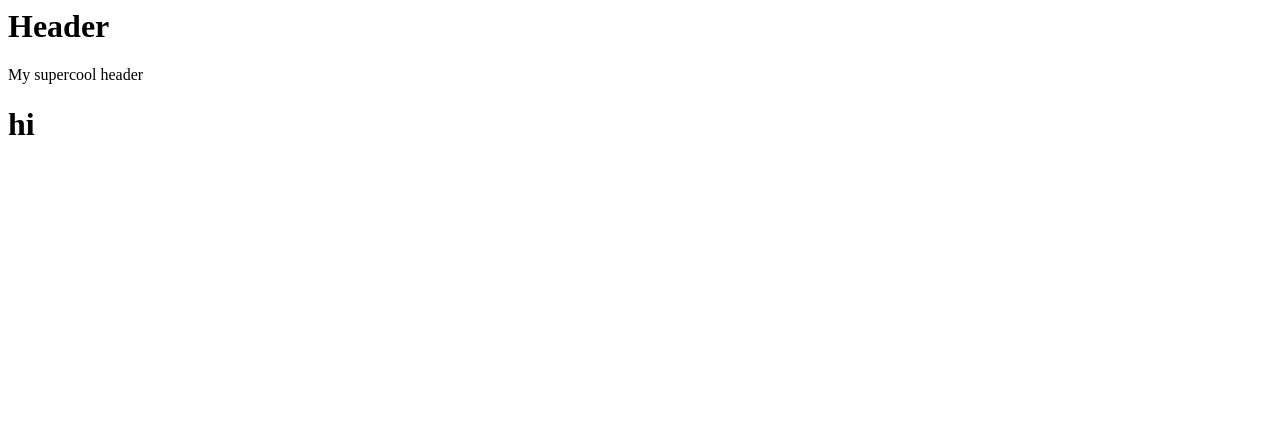
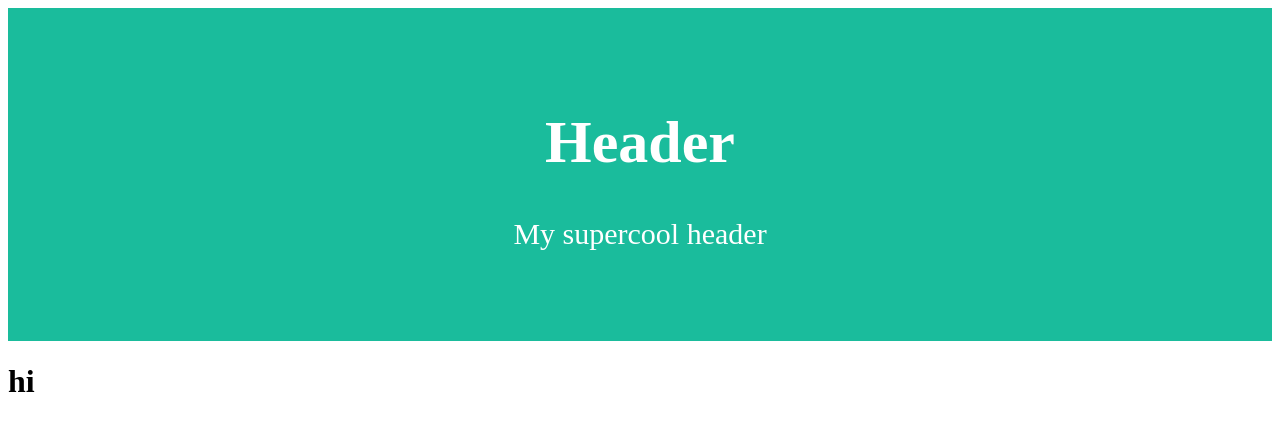
Before and after one commit to iceman3232/Testy, a plain HTML site: page index.html in a window 1280 px wide. Drawn offline with Linux system fonts and the light colour scheme.

Commit message:
Update index.html

```diff
--- a/index.html
+++ b/index.html
@@ -1,3 +1,4 @@
+<link rel="stylesheet" href="Index.css">
 <div class="header">
   <h1>Header</h1>
   <p>My supercool header</p>
```
